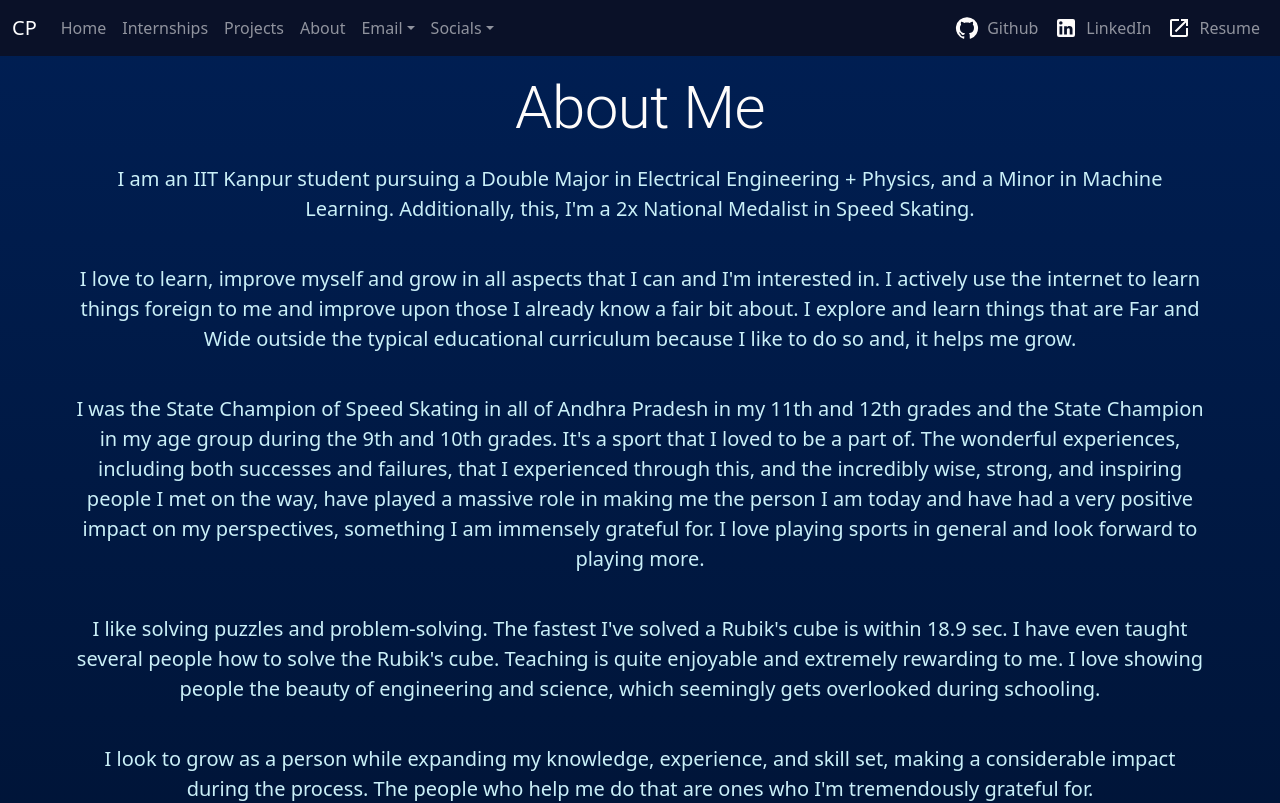
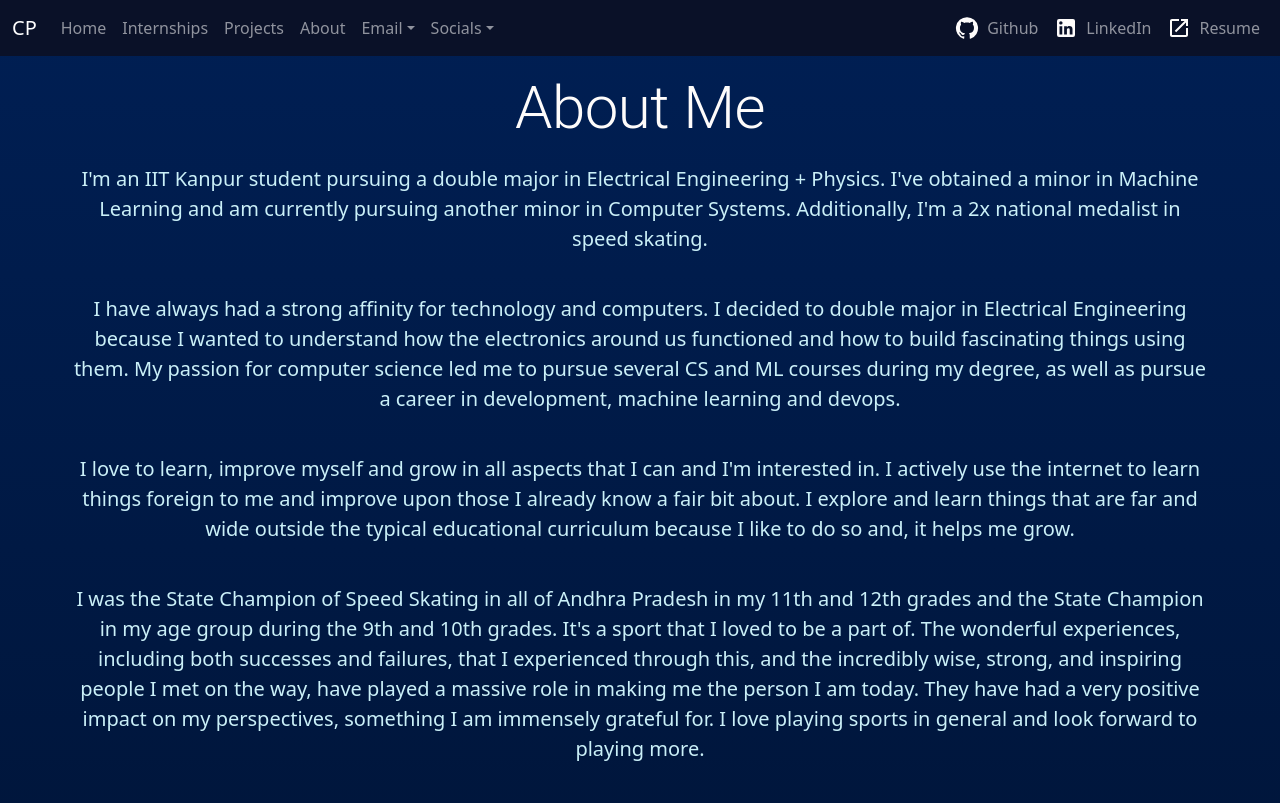
Before and after one commit to ChinmayPillai/chinmaypillai.github.io, a React (Vite) app: page /about in a window 1280 px wide. Shown: the top 803 px of the page. Built offline with nearby package versions, Linux system fonts and the light colour scheme.

Commit message:
Update About

```diff
--- a/src/components/About/About.tsx
+++ b/src/components/About/About.tsx
@@ -21,9 +21,20 @@ function About() {
                 {/* <h1 className="display-1">About Me</h1> */}
                 <Reveal>
                     <p className="text-center lead fs-5 fw-normal lh-base about ">
-                        I am an IIT Kanpur student pursuing a Double Major in Electrical Engineering + Physics,
-                        and a Minor in Machine Learning. Additionally,
-                        this, I'm a 2x National Medalist in Speed Skating.
+                        I'm an IIT Kanpur student pursuing a double major in Electrical Engineering + Physics.
+                        I've obtained a minor in Machine Learning and am currently pursuing another minor in Computer Systems. Additionally,
+                        I'm a 2x national medalist in speed skating.
+                    </p>
+                </Reveal>
+                <br />
+                <br />
+                <Reveal>
+                    <p className="text-center fs-5 fw-normal lh-base about ">
+                        I have always had a strong affinity for technology and computers.
+                        I decided to double major in Electrical Engineering because I wanted to understand how the electronics around us
+                        functioned and how to build fascinating things using them.
+                        My passion for computer science led me to pursue several CS and ML courses during my degree,
+                        as well as pursue a career in development, machine learning and devops.
                     </p>
                 </Reveal>
                 <br />
@@ -33,7 +44,7 @@ function About() {
                         I love to learn, improve myself and grow in all aspects that I can and
                         I'm interested in. I actively use the internet to learn things foreign
                         to me and improve upon those I already know a fair bit about. I explore
-                        and learn things that are Far and Wide outside the typical educational
+                        and learn things that are far and wide outside the typical educational
                         curriculum because I like to do so and, it helps me grow.
                     </p>
                 </Reveal>
@@ -47,7 +58,7 @@ function About() {
                         wonderful experiences, including both successes and failures, that I
                         experienced through this, and the incredibly wise, strong, and inspiring
                         people I met on the way, have played a massive role in making me the
-                        person I am today and have had a very positive impact on my
+                        person I am today. They have had a very positive impact on my
                         perspectives, something I am immensely grateful for. I love playing
                         sports in general and look forward to playing more.
                     </p>
```
